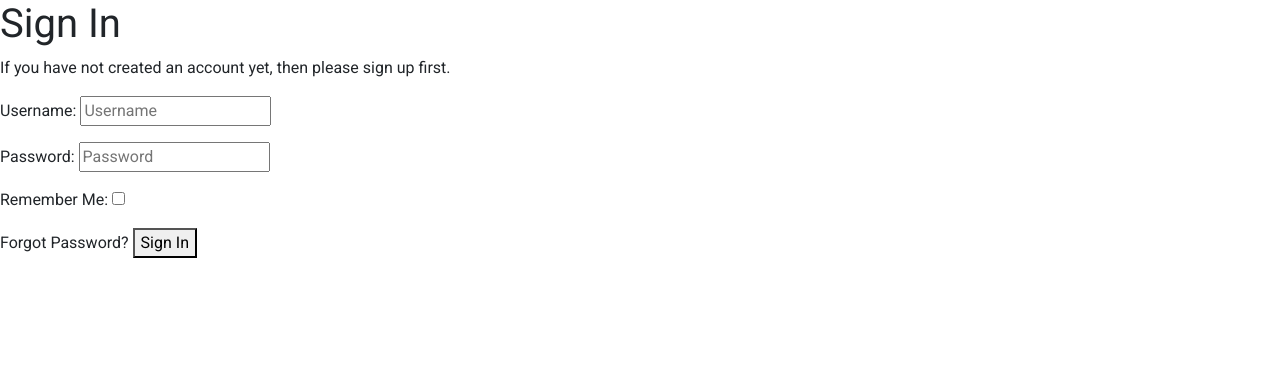
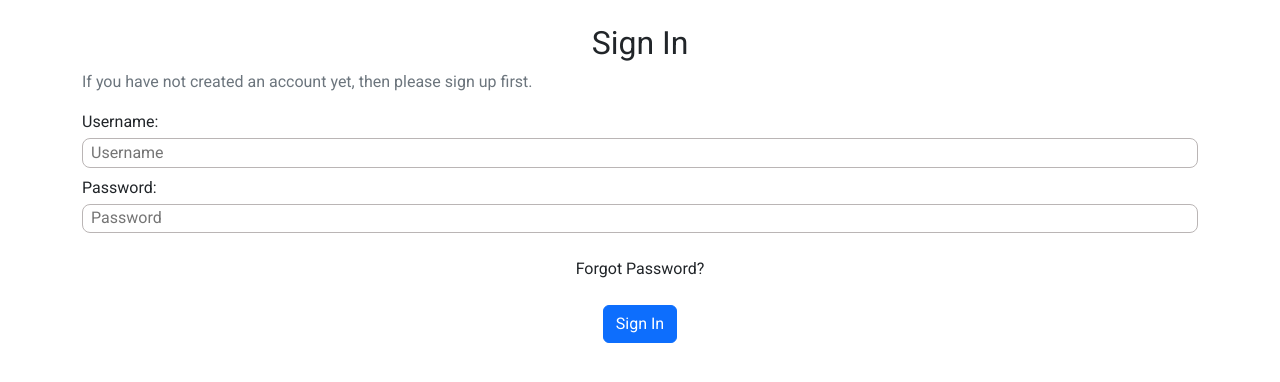
Before and after one commit to marked-gil/goodwill-events, a Django app: page /accounts/login/ in a window 1280 px wide. Shown: the part 86-468 px from the top of the page. Run offline with Django 3.2, Linux system fonts and the light colour scheme; some libraries are stand-ins or nearby versions.

Commit message:
Style the sign up, and login templates

```diff
--- a/goodwill_events/settings.py
+++ b/goodwill_events/settings.py
@@ -28,7 +28,7 @@ SECRET_KEY = os.environ.get('SECRET_KEY')
 
 # SECURITY WARNING: don't run with debug turned on in production!
 
-DEBUG = False
+DEBUG = True
 
 X_FRAME_OPTIONS = 'SAMEORIGIN'
 
@@ -61,7 +61,7 @@ LOGIN_REDIRECT_URL = '/'
 LOGOUT_REDIRECT_URL = '/'
 
 ACCOUNT_FORMS = {'signup': 'members.forms.EventsSignUpForm'}
-
+ACCOUNT_EMAIL_VERIFICATION = 'none'
 ACCOUNT_EMAIL_REQUIRED = True
 
 MIDDLEWARE = [
--- a/static/css/style.css
+++ b/static/css/style.css
@@ -171,6 +171,29 @@ footer {
     color: white;
 }
 
+/* --> SIGN UP [Start] <-- */
+
+#signup_form input {
+    display: block;
+    width: 100%;
+    padding: .1rem .5rem;
+    border-radius: 8px;
+    border: 1px solid rgb(186, 181, 181);
+}
+
+/* --> SIGN UP [End] <-- */
+
+/* --> SIGN IN [Start] <-- */
+
+#signin_form input {
+    display: block;
+    width: 100%;
+    padding: .1rem .5rem;
+    border-radius: 8px;
+    border: 1px solid rgb(186, 181, 181);
+}
+
+/* --> SIGN IN [End] <-- */
 
 /* MEDIA QUERIES */
 
--- a/templates/account/login.html
+++ b/templates/account/login.html
@@ -7,7 +7,8 @@
 
 {% block content %}
 
-<h1>{% trans "Sign In" %}</h1>
+<section class="container py-4">
+  <h2 class="text-center">{% trans "Sign In" %}</h2>
 
   {% get_providers as socialaccount_providers %}
 
@@ -29,18 +30,28 @@ for a {{ site_name }} account and sign in below:{% endblocktrans %}</p>
   {% include "socialaccount/snippets/login_extra.html" %}
 
   {% else %}
-<p>{% blocktrans %}If you have not created an account yet, then please
+  <p class="text-muted">{% blocktrans %}If you have not created an account yet, then please
   <a href="{{ signup_url }}">sign up</a> first.{% endblocktrans %}</p>
   {% endif %}
 
-<form class="login" method="POST" action="{% url 'account_login' %}">
+  <form id="signin_form" class="login" method="POST" action="{% url 'account_login' %}">
     {% csrf_token %}
-  {{ form.as_p }}
+    <div class="mb-2">
+      <label for="id_login" class="form-label mb-1">{{ form.login.label }}: </label>
+      {{ form.login }}
+    </div>
+    <div class="mb-2">
+      <label for="id_password" class="form-label mb-1">{{ form.password.label }}:</label>
+      {{ form.password }}
+    </div>
+
     {% if redirect_field_value %}
     <input type="hidden" name="{{ redirect_field_name }}" value="{{ redirect_field_value }}" />
     {% endif %}
-  <a class="button secondaryAction" href="{% url 'account_reset_password' %}">{% trans "Forgot Password?" %}</a>
-  <button class="primaryAction" type="submit">{% trans "Sign In" %}</button>
+    <a class="button secondaryAction d-block text-center mt-4" href="{% url 'account_reset_password' %}">{% trans "Forgot Password?" %}</a>
+    <button class="primaryAction btn btn-primary d-block mx-auto mt-4" type="submit">{% trans "Sign In" %}</button>
   </form>
+</section>
+
 
 {% endblock %}
```
Also changed, not shown: templates/account/password_reset.html (+6 -3 lines), templates/account/signup.html (+35 -11 lines), events/migrations/0005_alter_comment_text_comment.py (added). Lines whose indentation alone changed are shown as unchanged.
